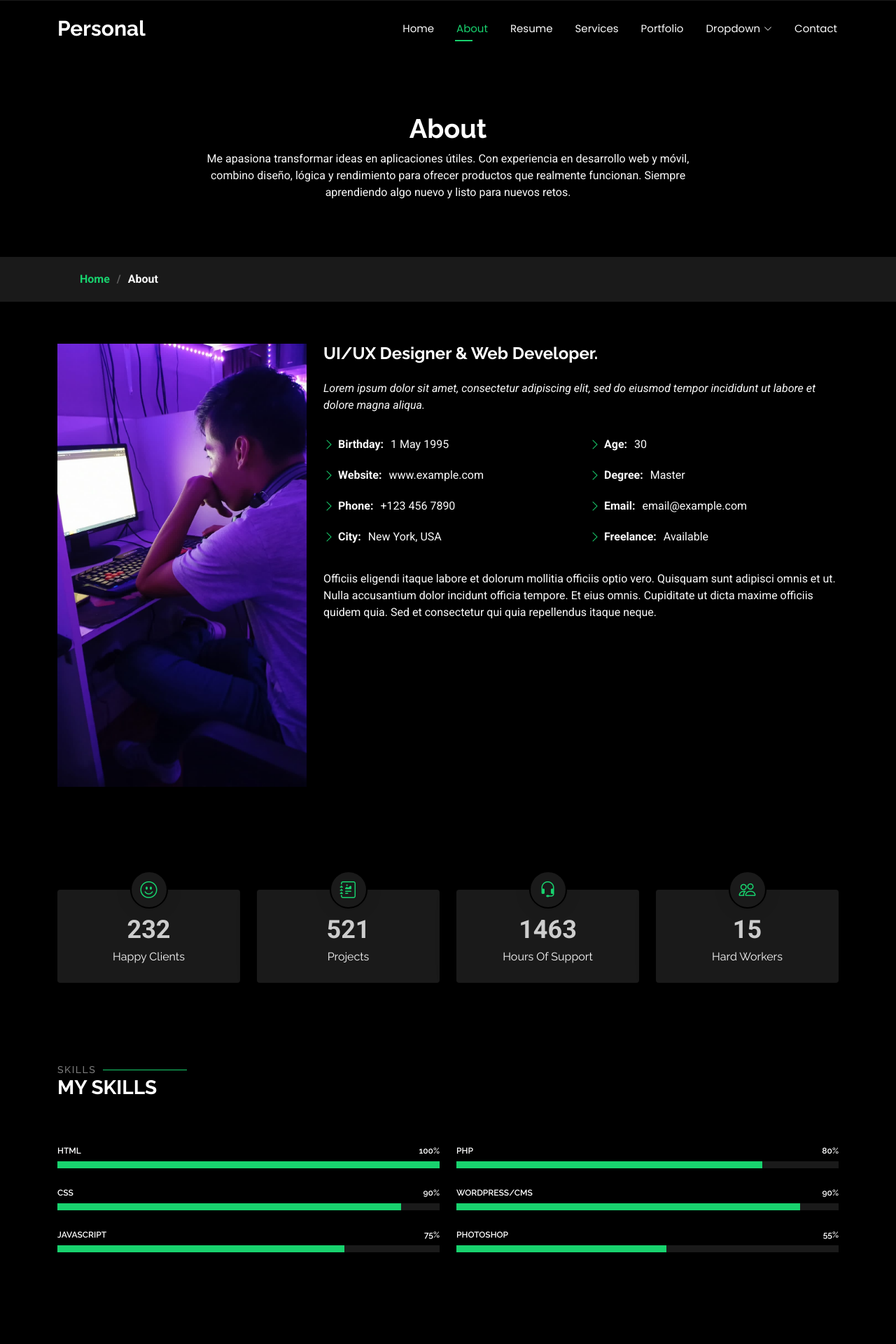
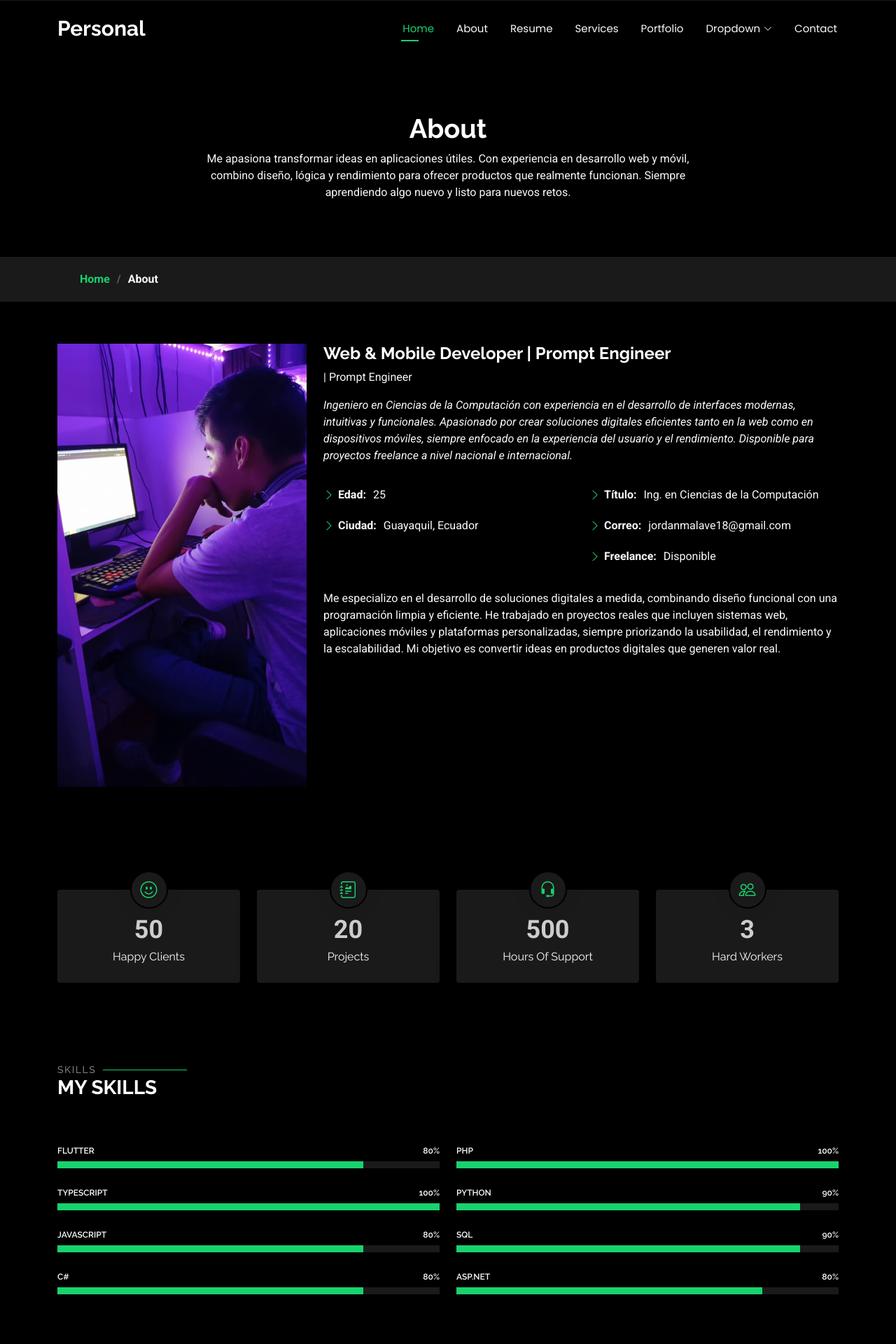
Before and after one commit to Jordan-dito/mi-portafolio, a PHP site: page /about.php in a window 1280 px wide. Shown: the top 1920 px of the page at 70% size. Run offline with PHP 8.4, Linux system fonts and the light colour scheme.

Commit message:
Mejoras en diseño about

```diff
--- a/about.php
+++ b/about.php
@@ -27,13 +27,7 @@
   <!-- Main CSS File -->
   <link href="assets/css/main.css" rel="stylesheet">
 
-  <!-- =======================================================
-  * Template Name: Personal
-  * Template URL: https://bootstrapmade.com/personal-free-resume-bootstrap-template/
-  * Updated: Mar 05 2025 with Bootstrap v5.3.3
-  * Author: BootstrapMade.com
-  * License: https://bootstrapmade.com/license/
-  ======================================================== -->
+
 </head>
 
 <body class="about-page">
@@ -47,34 +41,7 @@
         <h1 class="sitename">Personal</h1>
       </a>
 
-      <nav id="navmenu" class="navmenu">
-        <ul>
-          <li><a href="index.html">Home</a></li>
-          <li><a href="about.html" class="active">About</a></li>
-          <li><a href="resume.html">Resume</a></li>
-          <li><a href="services.html">Services</a></li>
-          <li><a href="portfolio.html">Portfolio</a></li>
-          <li class="dropdown"><a href="#"><span>Dropdown</span> <i class="bi bi-chevron-down toggle-dropdown"></i></a>
-            <ul>
-              <li><a href="#">Dropdown 1</a></li>
-              <li class="dropdown"><a href="#"><span>Deep Dropdown</span> <i class="bi bi-chevron-down toggle-dropdown"></i></a>
-                <ul>
-                  <li><a href="#">Deep Dropdown 1</a></li>
-                  <li><a href="#">Deep Dropdown 2</a></li>
-                  <li><a href="#">Deep Dropdown 3</a></li>
-                  <li><a href="#">Deep Dropdown 4</a></li>
-                  <li><a href="#">Deep Dropdown 5</a></li>
-                </ul>
-              </li>
-              <li><a href="#">Dropdown 2</a></li>
-              <li><a href="#">Dropdown 3</a></li>
-              <li><a href="#">Dropdown 4</a></li>
-            </ul>
-          </li>
-          <li><a href="contact.html">Contact</a></li>
-        </ul>
-        <i class="mobile-nav-toggle d-xl-none bi bi-list"></i>
-      </nav>
+      <?php include 'navmenu.php'; ?>
 
     </div>
   </header>
@@ -113,33 +80,31 @@
             <img src="assets/img/profile-img.jpg" class="img-fluid" alt="">
           </div>
           <div class="col-lg-8 content">
-            <h2>UI/UX Designer &amp; Web Developer.</h2>
+            <h2>Web & Mobile Developer | Prompt Engineer</h2> | Prompt Engineer</h2>
             <p class="fst-italic py-3">
-              Lorem ipsum dolor sit amet, consectetur adipiscing elit, sed do eiusmod tempor incididunt ut labore et dolore
-              magna aliqua.
+              Ingeniero en Ciencias de la Computación con experiencia en el desarrollo de interfaces modernas, intuitivas y funcionales. Apasionado por crear soluciones digitales eficientes tanto en la web como en dispositivos móviles, siempre enfocado en la experiencia del usuario y el rendimiento. Disponible para proyectos freelance a nivel nacional e internacional.
             </p>
+
             <div class="row">
               <div class="col-lg-6">
                 <ul>
-                  <li><i class="bi bi-chevron-right"></i> <strong>Birthday:</strong> <span>1 May 1995</span></li>
-                  <li><i class="bi bi-chevron-right"></i> <strong>Website:</strong> <span>www.example.com</span></li>
-                  <li><i class="bi bi-chevron-right"></i> <strong>Phone:</strong> <span>+123 456 7890</span></li>
-                  <li><i class="bi bi-chevron-right"></i> <strong>City:</strong> <span>New York, USA</span></li>
+                  <li><i class="bi bi-chevron-right"></i> <strong>Edad:</strong> <span>25</span></li>
+                  <li><i class="bi bi-chevron-right"></i> <strong>Ciudad:</strong> <span>Guayaquil, Ecuador</span></li>
                 </ul>
               </div>
               <div class="col-lg-6">
                 <ul>
-                  <li><i class="bi bi-chevron-right"></i> <strong>Age:</strong> <span>30</span></li>
-                  <li><i class="bi bi-chevron-right"></i> <strong>Degree:</strong> <span>Master</span></li>
-                  <li><i class="bi bi-chevron-right"></i> <strong>Email:</strong> <span>email@example.com</span></li>
-                  <li><i class="bi bi-chevron-right"></i> <strong>Freelance:</strong> <span>Available</span></li>
+                  <li><i class="bi bi-chevron-right"></i> <strong>Título:</strong> <span>Ing. en Ciencias de la Computación</span></li>
+                  <li><i class="bi bi-chevron-right"></i> <strong>Correo:</strong> <span>jordanmalave18@gmail.com</span></li>
+                  <li><i class="bi bi-chevron-right"></i> <strong>Freelance:</strong> <span>Disponible</span></li>
                 </ul>
               </div>
             </div>
-            <p class="py-3">
-              Officiis eligendi itaque labore et dolorum mollitia officiis optio vero. Quisquam sunt adipisci omnis et ut. Nulla accusantium dolor incidunt officia tempore. Et eius omnis.
-              Cupiditate ut dicta maxime officiis quidem quia. Sed et consectetur qui quia repellendus itaque neque.
-            </p>
+
+        <p class="py-3">
+  Me especializo en el desarrollo de soluciones digitales a medida, combinando diseño funcional con una programación limpia y eficiente. He trabajado en proyectos reales que incluyen sistemas web, aplicaciones móviles y plataformas personalizadas, siempre priorizando la usabilidad, el rendimiento y la escalabilidad. Mi objetivo es convertir ideas en productos digitales que generen valor real.
+</p>
+
           </div>
         </div>
 
@@ -157,7 +122,7 @@
           <div class="col-lg-3 col-md-6 d-flex flex-column align-items-center">
             <i class="bi bi-emoji-smile"></i>
             <div class="stats-item">
-              <span data-purecounter-start="0" data-purecounter-end="232" data-purecounter-duration="1" class="purecounter"></span>
+              <span data-purecounter-start="0" data-purecounter-end="50" data-purecounter-duration="1" class="purecounter"></span>
               <p>Happy Clients</p>
             </div>
           </div><!-- End Stats Item -->
@@ -165,7 +130,7 @@
           <div class="col-lg-3 col-md-6 d-flex flex-column align-items-center">
             <i class="bi bi-journal-richtext"></i>
             <div class="stats-item">
-              <span data-purecounter-start="0" data-purecounter-end="521" data-purecounter-duration="1" class="purecounter"></span>
+              <span data-purecounter-start="0" data-purecounter-end="20" data-purecounter-duration="1" class="purecounter"></span>
               <p>Projects</p>
             </div>
           </div><!-- End Stats Item -->
@@ -173,7 +138,7 @@
           <div class="col-lg-3 col-md-6 d-flex flex-column align-items-center">
             <i class="bi bi-headset"></i>
             <div class="stats-item">
-              <span data-purecounter-start="0" data-purecounter-end="1463" data-purecounter-duration="1" class="purecounter"></span>
+              <span data-purecounter-start="0" data-purecounter-end="500" data-purecounter-duration="1" class="purecounter"></span>
               <p>Hours Of Support</p>
             </div>
           </div><!-- End Stats Item -->
@@ -181,7 +146,7 @@
           <div class="col-lg-3 col-md-6 d-flex flex-column align-items-center">
             <i class="bi bi-people"></i>
             <div class="stats-item">
-              <span data-purecounter-start="0" data-purecounter-end="15" data-purecounter-duration="1" class="purecounter"></span>
+              <span data-purecounter-start="0" data-purecounter-end="3" data-purecounter-duration="1" class="purecounter"></span>
               <p>Hard Workers</p>
             </div>
           </div><!-- End Stats Item -->
@@ -208,23 +173,30 @@
           <div class="col-lg-6">
 
             <div class="progress">
-              <span class="skill"><span>HTML</span> <i class="val">100%</i></span>
+              <span class="skill"><span>FLUTTER</span> <i class="val">80%</i></span>
+              <div class="progress-bar-wrap">
+                <div class="progress-bar" role="progressbar" aria-valuenow="80" aria-valuemin="0" aria-valuemax="100"></div>
+              </div>
+            </div><!-- End Skills Item -->
+
+            <div class="progress">
+              <span class="skill"><span>TYPESCRIPT</span> <i class="val">100%</i></span>
               <div class="progress-bar-wrap">
                 <div class="progress-bar" role="progressbar" aria-valuenow="100" aria-valuemin="0" aria-valuemax="100"></div>
               </div>
             </div><!-- End Skills Item -->
 
             <div class="progress">
-              <span class="skill"><span>CSS</span> <i class="val">90%</i></span>
+              <span class="skill"><span>JavaScript</span> <i class="val">80%</i></span>
               <div class="progress-bar-wrap">
-                <div class="progress-bar" role="progressbar" aria-valuenow="90" aria-valuemin="0" aria-valuemax="100"></div>
+                <div class="progress-bar" role="progressbar" aria-valuenow="80" aria-valuemin="0" aria-valuemax="100"></div>
               </div>
             </div><!-- End Skills Item -->
 
-            <div class="progress">
-              <span class="skill"><span>JavaScript</span> <i class="val">75%</i></span>
+                 <div class="progress">
+              <span class="skill"><span>C#</span> <i class="val">80%</i></span>
               <div class="progress-bar-wrap">
-                <div class="progress-bar" role="progressbar" aria-valuenow="75" aria-valuemin="0" aria-valuemax="100"></div>
+                <div class="progress-bar" role="progressbar" aria-valuenow="80" aria-valuemin="0" aria-valuemax="100"></div>
               </div>
             </div><!-- End Skills Item -->
 
@@ -233,23 +205,31 @@
           <div class="col-lg-6">
 
             <div class="progress">
-              <span class="skill"><span>PHP</span> <i class="val">80%</i></span>
+              <span class="skill"><span>PHP</span> <i class="val">100%</i></span>
               <div class="progress-bar-wrap">
-                <div class="progress-bar" role="progressbar" aria-valuenow="80" aria-valuemin="0" aria-valuemax="100"></div>
+                <div class="progress-bar" role="progressbar" aria-valuenow="100" aria-valuemin="0" aria-valuemax="100"></div>
               </div>
             </div><!-- End Skills Item -->
 
             <div class="progress">
-              <span class="skill"><span>WordPress/CMS</span> <i class="val">90%</i></span>
+              <span class="skill"><span>Python</span> <i class="val">90%</i></span>
               <div class="progress-bar-wrap">
                 <div class="progress-bar" role="progressbar" aria-valuenow="90" aria-valuemin="0" aria-valuemax="100"></div>
               </div>
             </div><!-- End Skills Item -->
 
             <div class="progress">
-              <span class="skill"><span>Photoshop</span> <i class="val">55%</i></span>
+              <span class="skill"><span>SQL</span> <i class="val">90%</i></span>
               <div class="progress-bar-wrap">
-                <div class="progress-bar" role="progressbar" aria-valuenow="55" aria-valuemin="0" aria-valuemax="100"></div>
+                <div class="progress-bar" role="progressbar" aria-valuenow="90" aria-valuemin="0" aria-valuemax="100"></div>
+              </div>
+            </div><!-- End Skills Item -->
+
+
+            <div class="progress">
+              <span class="skill"><span>ASP.NET</span> <i class="val">80%</i></span>
+              <div class="progress-bar-wrap">
+                <div class="progress-bar" role="progressbar" aria-valuenow="80" aria-valuemin="0" aria-valuemax="100"></div>
               </div>
             </div><!-- End Skills Item -->
 
@@ -362,147 +342,122 @@
 
       </div>
 
-    </section><!-- /Interests Section -->
+<!-- Incluye los estilos de Swiper (usa CDN) -->
+<link
+  rel="stylesheet"
+  href="https://cdn.jsdelivr.net/npm/swiper@9/swiper-bundle.min.css"
+/>
 
-    <!-- Testimonials Section -->
-    <section id="testimonials" class="testimonials section">
+<section id="versiculo-dia" class="testimonials section">
+<div class="container section-title" data-aos="fade-up">
+  <h2>Versículos para Reflexionar</h2>
+  <div><span>Un espacio para</span> <span class="description-title">tu reflexión</span></div>
+</div>
 
-      <!-- Section Title -->
-      <div class="container section-title" data-aos="fade-up">
-        <h2>Testimonials</h2>
-        <div><span>Check my</span> <span class="description-title">Testimonials</span></div>
-      </div><!-- End Section Title -->
 
-      <div class="container" data-aos="fade-up" data-aos-delay="100">
+  <div class="container" data-aos="fade-up" data-aos-delay="100">
+    <div
+      class="swiper init-swiper"
+      data-speed="600"
+      data-delay="5000"
+      style="padding-bottom: 40px"
+    >
+      <div class="swiper-wrapper" id="swiper-wrapper-versiculos">
+        <!-- Aquí se insertarán las diapositivas dinámicamente -->
+      </div>
+      <div class="swiper-pagination"></div>
+    </div>
+  </div>
+</section>
 
-        <div class="swiper init-swiper" data-speed="600" data-delay="5000">
-          <script type="application/json" class="swiper-config">
-            {
-              "loop": true,
-              "speed": 600,
-              "autoplay": {
-                "delay": 5000
-              },
-              "slidesPerView": "auto",
-              "pagination": {
-                "el": ".swiper-pagination",
-                "type": "bullets",
-                "clickable": true
-              },
-              "breakpoints": {
-                "320": {
-                  "slidesPerView": 1,
-                  "spaceBetween": 40
-                },
-                "1200": {
-                  "slidesPerView": 3,
-                  "spaceBetween": 20
-                }
-              }
-            }
-          </script>
-          <div class="swiper-wrapper">
+<!-- Incluye el script de Swiper (usa CDN) -->
+<script src="https://cdn.jsdelivr.net/npm/swiper@9/swiper-bundle.min.js"></script>
 
-            <div class="swiper-slide">
-              <div class="testimonial-item" "="">
-            <p>
-              <i class=" bi bi-quote quote-icon-left"></i>
-                <span>Proin iaculis purus consequat sem cure digni ssim donec porttitora entum suscipit rhoncus. Accusantium quam, ultricies eget id, aliquam eget nibh et. Maecen aliquam, risus at semper.</span>
-                <i class="bi bi-quote quote-icon-right"></i>
-                </p>
-                <img src="assets/img/person/person-m-9.webp" class="testimonial-img" alt="">
-                <h3>Saul Goodman</h3>
-                <h4>Ceo &amp; Founder</h4>
-              </div>
-            </div><!-- End testimonial item -->
+<script>
+  // Versículos estáticos en español
+  const versiculos = [
+    {
+      texto: "El Señor es mi pastor; nada me falta.",
+      cita: "Salmos 23:1",
+    },
+    {
+      texto: "Todo lo puedo en Cristo que me fortalece.",
+      cita: "Filipenses 4:13",
+    },
+    {
+      texto:
+        "Porque de tal manera amó Dios al mundo, que ha dado a su Hijo unigénito.",
+      cita: "Juan 3:16",
+    },
+    {
+      texto:
+        "Confía en el Señor con todo tu corazón y no te apoyes en tu propia inteligencia.",
+      cita: "Proverbios 3:5",
+    },
+    {
+      texto: "El gozo del Señor es vuestra fortaleza.",
+      cita: "Nehemías 8:10",
+    },
+  ];
 
-            <div class="swiper-slide">
-              <div class="testimonial-item">
-                <p>
-                  <i class="bi bi-quote quote-icon-left"></i>
-                  <span>Export tempor illum tamen malis malis eram quae irure esse labore quem cillum quid malis quorum velit fore eram velit sunt aliqua noster fugiat irure amet legam anim culpa.</span>
-                  <i class="bi bi-quote quote-icon-right"></i>
-                </p>
-                <img src="assets/img/person/person-f-5.webp" class="testimonial-img" alt="">
-                <h3>Sara Wilsson</h3>
-                <h4>Designer</h4>
-              </div>
-            </div><!-- End testimonial item -->
+  const swiperWrapper = document.getElementById("swiper-wrapper-versiculos");
 
-            <div class="swiper-slide">
-              <div class="testimonial-item">
-                <p>
-                  <i class="bi bi-quote quote-icon-left"></i>
-                  <span>Enim nisi quem export duis labore cillum quae magna enim sint quorum nulla quem veniam duis minim tempor labore quem eram duis noster aute amet eram fore quis sint minim.</span>
-                  <i class="bi bi-quote quote-icon-right"></i>
-                </p>
-                <img src="assets/img/person/person-f-12.webp" class="testimonial-img" alt="">
-                <h3>Jena Karlis</h3>
-                <h4>Store Owner</h4>
-              </div>
-            </div><!-- End testimonial item -->
+  // Crear cada slide
+  versiculos.forEach(({ texto, cita }) => {
+    const slide = document.createElement("div");
+    slide.classList.add("swiper-slide");
 
-            <div class="swiper-slide">
-              <div class="testimonial-item">
-                <p>
-                  <i class="bi bi-quote quote-icon-left"></i>
-                  <span>Fugiat enim eram quae cillum dolore dolor amet nulla culpa multos export minim fugiat dolor enim duis veniam ipsum anim magna sunt elit fore quem dolore labore illum veniam.</span>
-                  <i class="bi bi-quote quote-icon-right"></i>
-                </p>
-                <img src="assets/img/person/person-m-12.webp" class="testimonial-img" alt="">
-                <h3>Matt Brandon</h3>
-                <h4>Freelancer</h4>
-              </div>
-            </div><!-- End testimonial item -->
+    slide.innerHTML = `
+      <div class="testimonial-item">
+        <p class="py-3 fst-italic text-center">
+          <i class="bi bi-quote quote-icon-left"></i>
+          <span>${texto}</span>
+          <i class="bi bi-quote quote-icon-right"></i>
+        </p>
+        <h3 class="text-center">${cita}</h3>
+      </div>
+    `;
 
-            <div class="swiper-slide">
-              <div class="testimonial-item">
-                <p>
-                  <i class="bi bi-quote quote-icon-left"></i>
-                  <span>Quis quorum aliqua sint quem legam fore sunt eram irure aliqua veniam tempor noster veniam sunt culpa nulla illum cillum fugiat legam esse veniam culpa fore nisi cillum quid.</span>
-                  <i class="bi bi-quote quote-icon-right"></i>
-                </p>
-                <img src="assets/img/person/person-m-13.webp" class="testimonial-img" alt="">
-                <h3>John Larson</h3>
-                <h4>Entrepreneur</h4>
-              </div>
-            </div><!-- End testimonial item -->
+    swiperWrapper.appendChild(slide);
+  });
 
-          </div>
-          <div class="swiper-pagination"></div>
-        </div>
+  // Inicializar Swiper con configuración similar a la que diste
+  const swiper = new Swiper(".init-swiper", {
+    loop: true,
+    speed: 600,
+    autoplay: {
+      delay: 5000,
+      disableOnInteraction: false,
+    },
+    slidesPerView: "auto",
+    pagination: {
+      el: ".swiper-pagination",
+      clickable: true,
+    },
+    breakpoints: {
+      320: {
+        slidesPerView: 1,
+        spaceBetween: 40,
+      },
+      1200: {
+        slidesPerView: 3,
+        spaceBetween: 20,
+      },
+    },
+  });
+</script>
 
-      </div>
+<!-- Opcional: iconos Bootstrap (para las comillas) -->
+<link
+  href="https://cdn.jsdelivr.net/npm/bootstrap-icons@1.10.5/font/bootstrap-icons.css"
+  rel="stylesheet"
+/>
 
-    </section><!-- /Testimonials Section -->
+
 
   </main>
 
-  <footer id="footer" class="footer dark-background">
-    <div class="container">
-      <h3 class="sitename">Personal</h3>
-      <p>Et aut eum quis fuga eos sunt ipsa nihil. Labore corporis magni eligendi fuga maxime saepe commodi placeat.</p>
-      <div class="social-links d-flex justify-content-center">
-        <a href=""><i class="bi bi-twitter-x"></i></a>
-        <a href=""><i class="bi bi-facebook"></i></a>
-        <a href=""><i class="bi bi-instagram"></i></a>
-        <a href=""><i class="bi bi-skype"></i></a>
-        <a href=""><i class="bi bi-linkedin"></i></a>
-      </div>
-      <div class="container">
-        <div class="copyright">
-          <span>Copyright</span> <strong class="px-1 sitename">Personal</strong> <span>All Rights Reserved</span>
-        </div>
-        <div class="credits">
-          <!-- All the links in the footer should remain intact. -->
-          <!-- You can delete the links only if you've purchased the pro version. -->
-          <!-- Licensing information: https://bootstrapmade.com/license/ -->
-          <!-- Purchase the pro version with working PHP/AJAX contact form: [buy-url] -->
-          Designed by <a href="https://bootstrapmade.com/">BootstrapMade</a>
-        </div>
-      </div>
-    </div>
-  </footer>
+  <?php include 'footer.php'; ?>
 
   <!-- Scroll Top -->
   <a href="#" id="scroll-top" class="scroll-top d-flex align-items-center justify-content-center"><i class="bi bi-arrow-up-short"></i></a>
--- a/footer.php
+++ b/footer.php
@@ -1,6 +1,6 @@
   <footer id="footer" class="footer dark-background">
     <div class="container">
-      <h3 class="sitename">Personal</h3>
+      <h3 class="sitename">Yo resuelvo</h3>
       <p>Desarrollador Fullstack y móvil desde Ecuador, disponible para trabajar en remoto. Comprometido con la calidad, la mejora continua y la colaboración efectiva en equipos internacionales.</p>
       <div class="social-links d-flex justify-content-center">
 
@@ -10,11 +10,11 @@
       </div>
       <div class="container">
         <div class="copyright">
-          <span>Copyright</span> <strong class="px-1 sitename">Jordansito</strong> <span>All Rights Reserved</span>
+          <span>Copyright</span> <strong class="px-1 sitename">Jordan Robert </strong> <span>All Rights Reserved</span>
         </div>
         <div class="credits">
 
-          Designed by <a href="https://bootstrapmade.com/">Jordansito</a>
+          Designed by <a href="https://bootstrapmade.com/">JR</a>
         </div>
       </div>
     </div>
```
Also changed, not shown: resume.php (renamed from resume.html).
